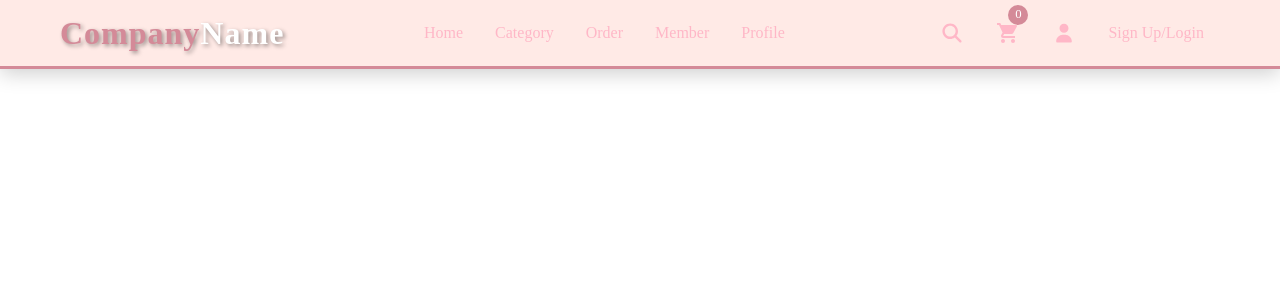
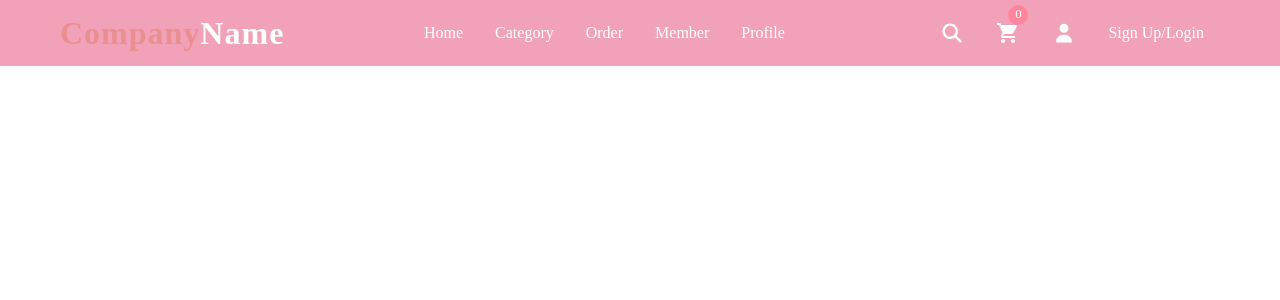
Before and after one commit to AlexHong04/WebBased, a PHP site: page /app/views/header.php in a window 1280 px wide. Shown: the top 300 px of the page. Run offline with PHP 8.4, Linux system fonts and the light colour scheme.

Commit message:
change theme color

```diff
--- a/app/views/header.php
+++ b/app/views/header.php
@@ -42,26 +42,26 @@
 			<nav>
 				<ul>
 					<li>
-						<a class="cart-link">
+						<div class="cart-link">
 							<svg class="cart-icon" viewBox="0 0 640 640" width="24" height="24">
 								<path fill="currentColor" d="M480 272C480 317.9 465.1 360.3 440 394.7L566.6 521.4C579.1 533.9 579.1 554.2 566.6 566.7C554.1 579.2 533.8 579.2 521.3 566.7L394.7 440C360.3 465.1 317.9 480 272 480C157.1 480 64 386.9 64 272C64 157.1 157.1 64 272 64C386.9 64 480 157.1 480 272zM272 416C351.5 416 416 351.5 416 272C416 192.5 351.5 128 272 128C192.5 128 128 192.5 128 272C128 351.5 192.5 416 272 416z" />
 							</svg>
-						</a>
+						</div>
 					</li>
 					<li>
-						<a href="#" class="cart-link">
+						<div href="#" class="cart-link">
 							<span class="cart-count">0</span>
 							<svg class="cart-icon" viewBox="0 0 24 24" width="24" height="24">
 								<path fill="currentColor" d="M17,18C15.89,18 15,18.89 15,20A2,2 0 0,0 17,22A2,2 0 0,0 19,20C19,18.89 18.1,18 17,18M1,2V4H3L6.6,11.59L5.24,14.04C5.09,14.32 5,14.65 5,15A2,2 0 0,0 7,17H19V15H7.42A0.25,0.25 0 0,1 7.17,14.75C7.17,14.7 7.18,14.66 7.2,14.63L8.1,13H15.55C16.3,13 16.96,12.58 17.3,11.97L20.88,5.5C20.95,5.34 21,5.17 21,5A1,1 0 0,0 20,4H5.21L4.27,2M7,18C5.89,18 5,18.89 5,20A2,2 0 0,0 7,22A2,2 0 0,0 9,20C9,18.89 8.1,18 7,18Z" />
 							</svg>
-						</a>
+						</div>
 					</li>
 					<li>
-						<a class="cart-link">
-							<svg class="cart-icon" viewBox="0 0 640 640"width="24" height="24">
+						<div class="cart-link">
+							<svg class="cart-icon" viewBox="0 0 640 640" width="24" height="24">
 								<path fill="currentColor" d="M320 312C386.3 312 440 258.3 440 192C440 125.7 386.3 72 320 72C253.7 72 200 125.7 200 192C200 258.3 253.7 312 320 312zM290.3 368C191.8 368 112 447.8 112 546.3C112 562.7 125.3 576 141.7 576L498.3 576C514.7 576 528 562.7 528 546.3C528 447.8 448.2 368 349.7 368L290.3 368z" />
 							</svg>
-						</a>
+						</div>
 					</li>
 					<li><a href="#">Sign Up/Login</a></li>
 				</ul>
--- a/public/css/header_footer.css
+++ b/public/css/header_footer.css
@@ -13,9 +13,11 @@
 } */
 
 :root {
-  --primary: #ffeae6; /* Soft Blush Pink - Main theme color */
-  --primary-dark: #d48a98; /* Dusty Rose Pink - Buttons, titles */
-  --primary-light: #ffb7c7; /* Sweet Candy Pink - Hover, accents */
+  /* --primary: #ffeae6;  Soft Blush Pink - Main theme color */
+  --primary: #f1a2b8; /* Soft Blush Pink - Main theme color */
+  /*--primary-dark: #d48a98;  Dusty Rose Pink - Buttons, titles */
+  --primary-dark: #de8ea4; /* Dusty Rose Pink - Buttons, titles */
+  --primary-light: #ff859f; /* Sweet Candy Pink - Hover, accents */
   --secondary: #fff5f3; /* Light Peach Pink - Soft background */
 
   --dark: #333333; /* Charcoal Gray - Main readable text */
@@ -34,8 +36,6 @@ header {
   position: sticky;
   top: 0;
   z-index: 1000;
-  box-shadow: 0 4px 20px rgba(0, 0, 0, 0.2);
-  border-bottom: 3px solid var(--primary-dark);
   transition: all 0.3s ease;
 }
 
@@ -51,8 +51,9 @@ header {
 .logo {
   font-size: 2rem;
   font-weight: bold;
-  color: var(--primary-dark);
-  text-shadow: 2px 2px 4px rgba(0, 0, 0, 0.4);
+  color: rgb(234, 143, 143);
+  /* text-shadow: 2px 2px 4px rgba(0, 0, 0, 0.4); */
+  /* -webkit-text-stroke: 0.2px #fff; */
   letter-spacing: 1px;
   transition: all 0.3s ease;
 }
@@ -87,17 +88,25 @@ nav li {
   position: relative;
 }
 
-nav a {
-  color: var(--primary-light);
+nav div,
+a {
+  color: white;
   text-decoration: none;
   font-weight: 500;
   padding: 0.5rem 0;
   transition: all 0.3s ease;
   padding-left: 0px !important;
+  display: flex;
+  align-items: center;
+  position: relative;
+  transition: transform 0.3s ease;
+  transform-origin: center center;
 }
 
 nav a:hover {
-  color: var(--primary-light);
+  /* color: rgb(244, 236, 236); */
+  /* transition: all 0.3s ease; */
+  transform: scale(1.1);
 }
 
 nav a::after {
@@ -186,7 +195,7 @@ nav a:hover::after {
 }
 
 .cart-count {
-  background-color: var(--primary-dark);
+  background-color: var(--primary-light);
   color: white;
   border-radius: 50%;
   width: 20px;
```
Also changed, not shown: other parts of public/css/header_footer.css (+14 -14 lines).
